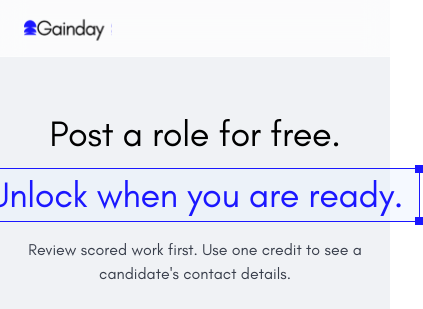
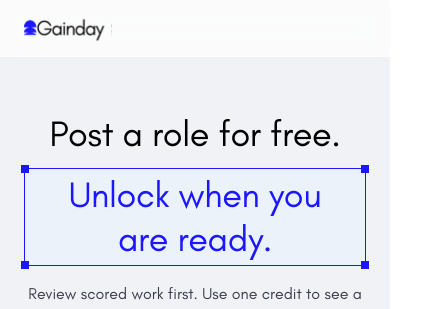
Before and after one commit to Jobstacktalentsolutions/gainday-frontend, a React (Vite) app: page /pricing in a window 390 px wide. Shown: the top 309 px of the page, 423 px wide, since content can reach past the window. Built offline with nearby package versions, Linux system fonts and the light colour scheme; no server answers; some icons are missing.

Commit message:
fix(landing): prevent pricing page horizontal overflow on mobile
HighlightBox had whitespace-nowrap, which forced long text like
'Unlock when you are ready.' onto a single line, overflowing narrow
viewports. Remove the nowrap so the text wraps naturally within
the container's max-width.

```diff
--- a/src/features/landing/components/HighlightBox.tsx
+++ b/src/features/landing/components/HighlightBox.tsx
@@ -29,7 +29,7 @@ export function HighlightBox({ children, color = "primary", className }: Highlig
     return (
         <span
             className={cn(
-                "relative inline-flex items-center justify-center border px-4 py-1 whitespace-nowrap",
+                "relative inline-flex items-center justify-center border px-4 py-1",
                 c.border,
                 c.bg,
                 c.text,
```
